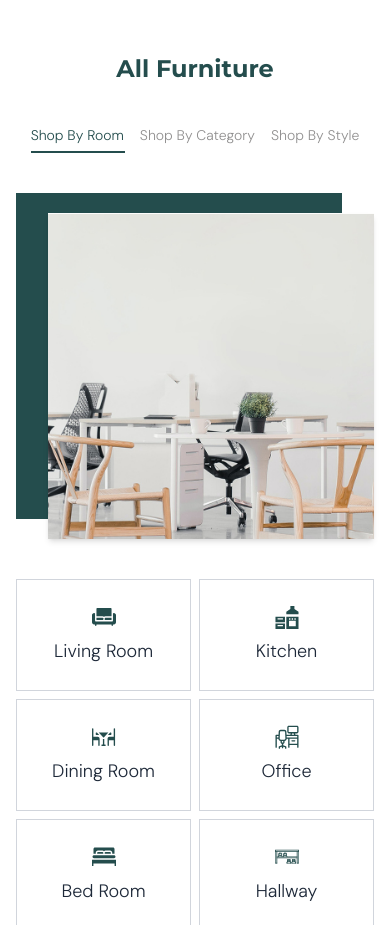
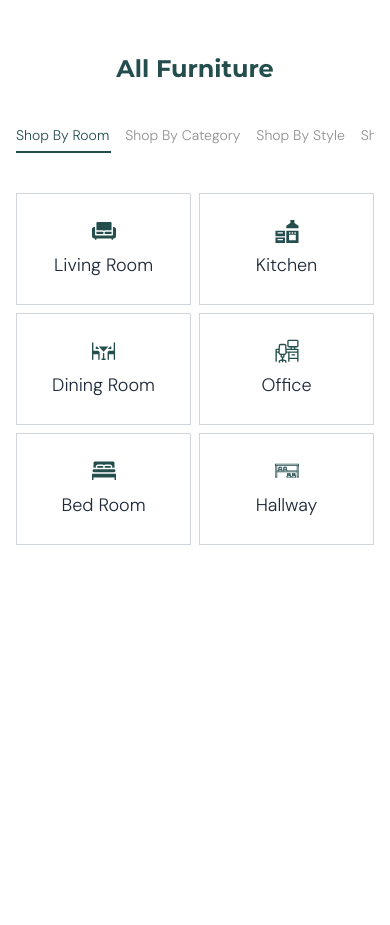
Before and after one commit to imflawlezz/dudeshape-landing, a Next.js app: page / in a window 390 px wide. Shown: the part 2940-3865 px from the top of the page. After the commit the page ends 3517 px from the top, so only its background shows below. Built offline with nearby package versions, Linux system fonts and the light colour scheme.

Commit message:
style: adjust visibility of image block on different screens

```diff
--- a/src/components/sections/AllFurniture.tsx
+++ b/src/components/sections/AllFurniture.tsx
@@ -14,6 +14,7 @@ const TABS = [
     { id: 'room', label: 'Shop By Room' },
     { id: 'category', label: 'Shop By Category' },
     { id: 'style', label: 'Shop By Style' },
+    { id: 'shfdk', label: 'Shop By Pidoras' },
 ];
 
 const TAB_CONTENT = {
@@ -62,7 +63,7 @@ export const AllFurniture = () => {
                 </div>
 
                 <div className="grid grid-cols-1 lg:grid-cols-2 gap-10 lg:gap-20 items-center">
-                    <div className="relative w-full max-w-2xl mx-auto pl-8 pt-5">
+                    <div className="hidden lg:block relative w-full max-w-2xl mx-auto pl-8 pt-5">
                         <div className="relative w-full aspect-square sm:aspect-[4/3]">
                             <div className="absolute inset-0 -translate-x-8 -translate-y-5 bg-[var(--primary)]" />
                             <div className="relative z-10 w-full h-full">
```
